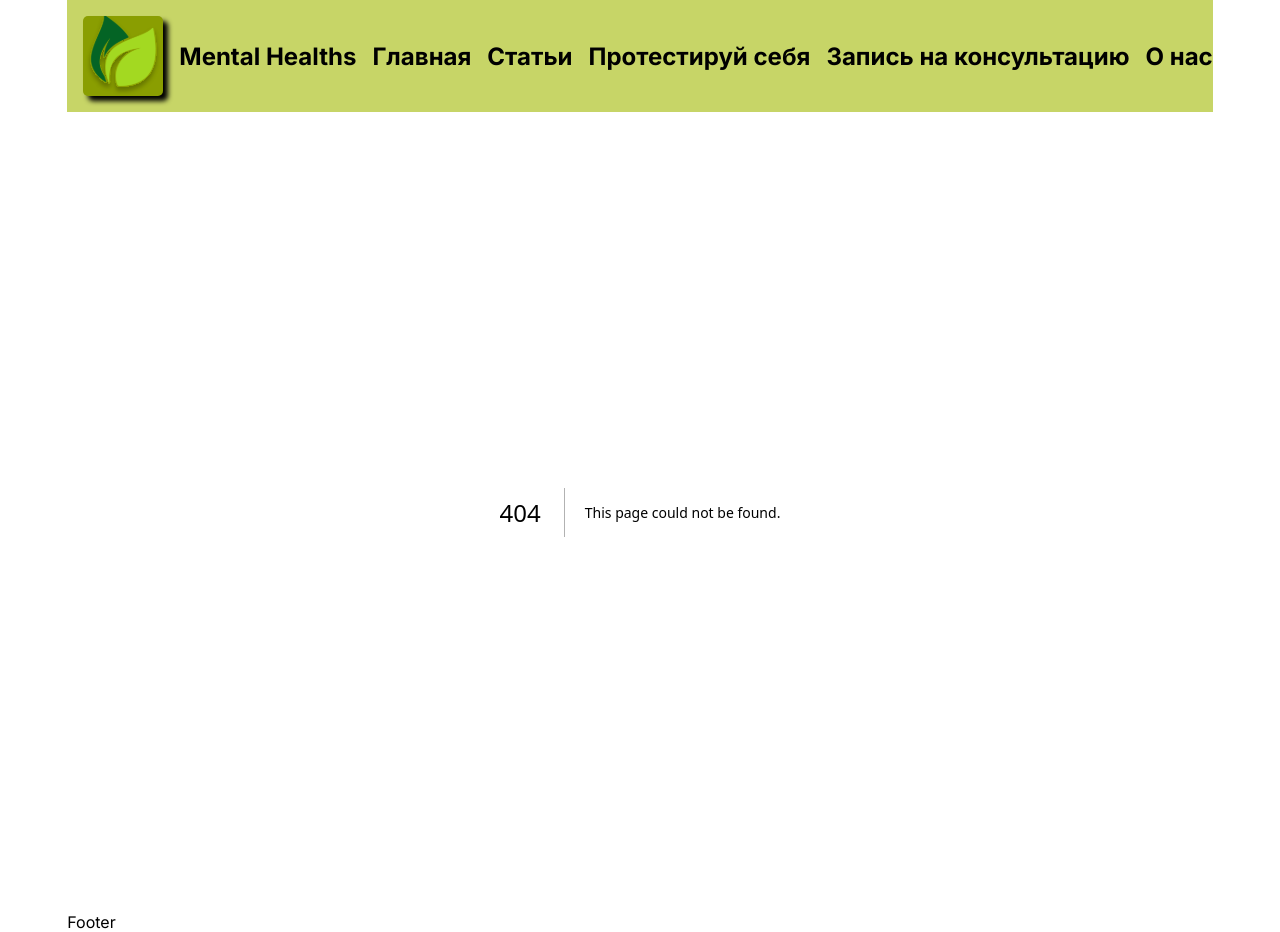
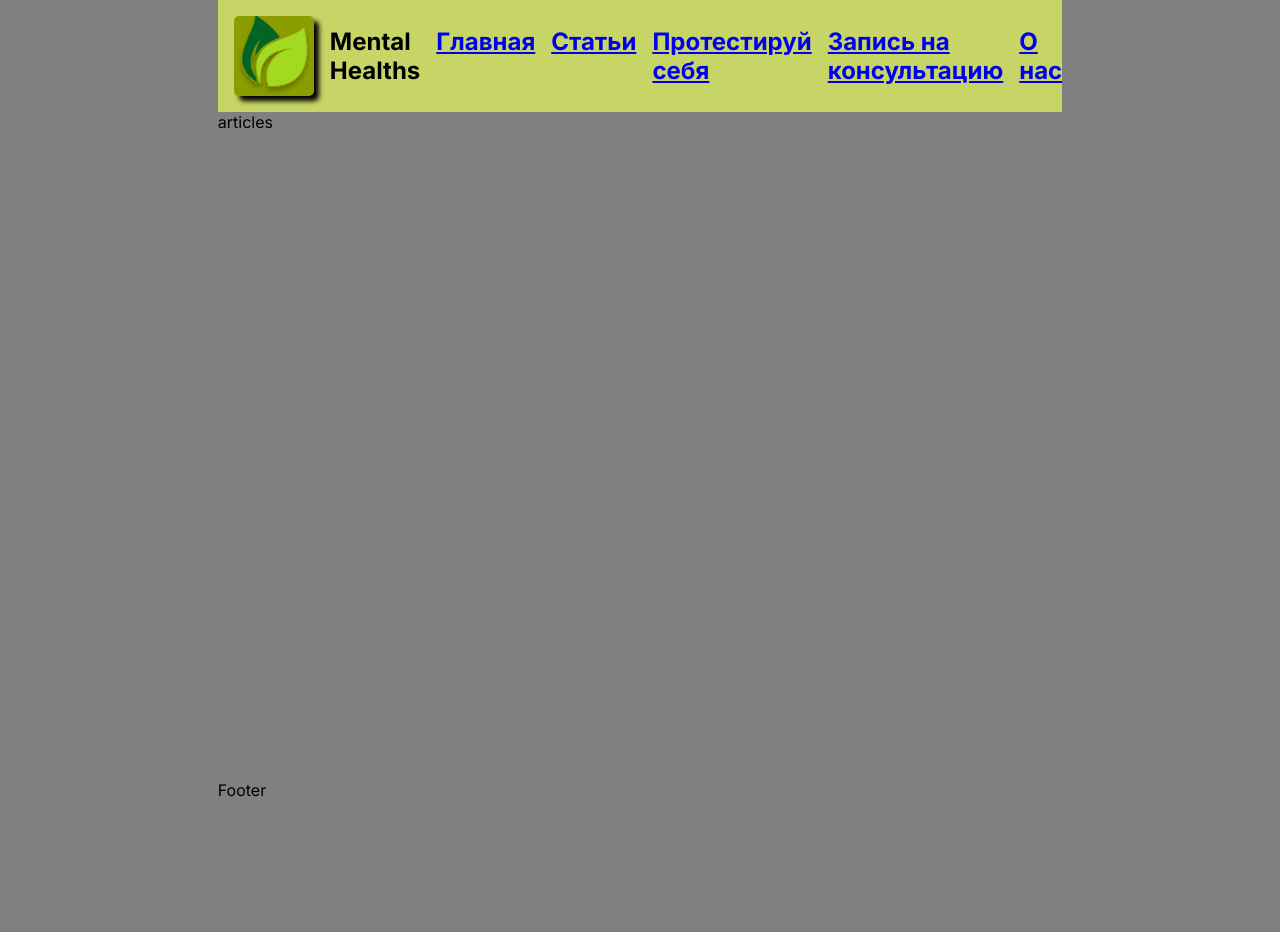
Before and after one commit to LilithStd/doctors_web_app, a Next.js app: page /articles in a window 1280 px wide. Before the commit this address had no page. After the commit the page ends 800 px from the top, so only its background shows below. Built offline with nearby package versions, Linux system fonts and the light colour scheme.

Commit message:
add routing for page articles and tests, create articles component

```diff
--- /dev/null
+++ b/src/app/articles/page.tsx
@@ -0,0 +1,8 @@
+export default function Articles () {
+    return  (
+
+        <div>
+            articles
+        </div>
+    )
+}
--- a/src/app/globals.css
+++ b/src/app/globals.scss
@@ -24,4 +24,10 @@ body  {
   grid-template-rows: auto 1fr auto;
   min-height: 100%;
   justify-content: center;
+  margin-left: 10rem;
+  margin-right: 10rem;
+  @media  screen and ( min-width: 720px) {
+    margin-left: 20rem;
+    margin-right: 20rem;
+  }
 }
--- a/src/app/layout.tsx
+++ b/src/app/layout.tsx
@@ -1,4 +1,4 @@
-import './globals.css'
+import './globals.scss'
 import type { Metadata } from 'next'
 import { Inter } from 'next/font/google'
 import Header from "@/widgets/header/ui/header";
--- a/src/features/navbar/const/navbar_items.ts
+++ b/src/features/navbar/const/navbar_items.ts
@@ -1,7 +1,9 @@
+
+
 export const NAVBAR_ITEMS = [
-	'Главная',
-	'Статьи',
-	'Протестируй себя',
-	'Запись на консультацию',
-	'О нас'
+	{name:'Главная',link:''},
+	{name:'Статьи',link:'articles'},
+	{name:'Протестируй себя',link:'tests'},
+	{name:'Запись на консультацию',link:'#'},
+	{name:'О нас',link:'#'}
 ]
--- a/src/features/navbar/ui/navbar.tsx
+++ b/src/features/navbar/ui/navbar.tsx
@@ -2,11 +2,17 @@ import navbar from '@/features/navbar/style/navbar.module.scss'
 import {NAVBAR_ITEMS} from "@/features/navbar/const/navbar_items";
 import {Title} from "@/shared/ui/title/title";
 import {NavbarPropsItemTitle} from "@/features/navbar/const/navbarProps";
+import Link from "next/link";
 export default function Navbar () {
     return  (
 		<ul className={navbar.container}>
 			{NAVBAR_ITEMS.map((item)=>
-					<li key={item} className={navbar.item}>{<Title size={NavbarPropsItemTitle.TITLE_SIZE} content={item}/>}</li>
+					<li key={item.name} className={navbar.item}>{
+						<Link href={`/${item.link}`}>
+							<Title size={NavbarPropsItemTitle.TITLE_SIZE} content={item.name}/>
+						</Link>
+						}
+					</li>
 			)}
 		</ul>
     )
```
Also changed, not shown: src/app/articles/[id]/page.tsx (added, +7 -0 lines).
